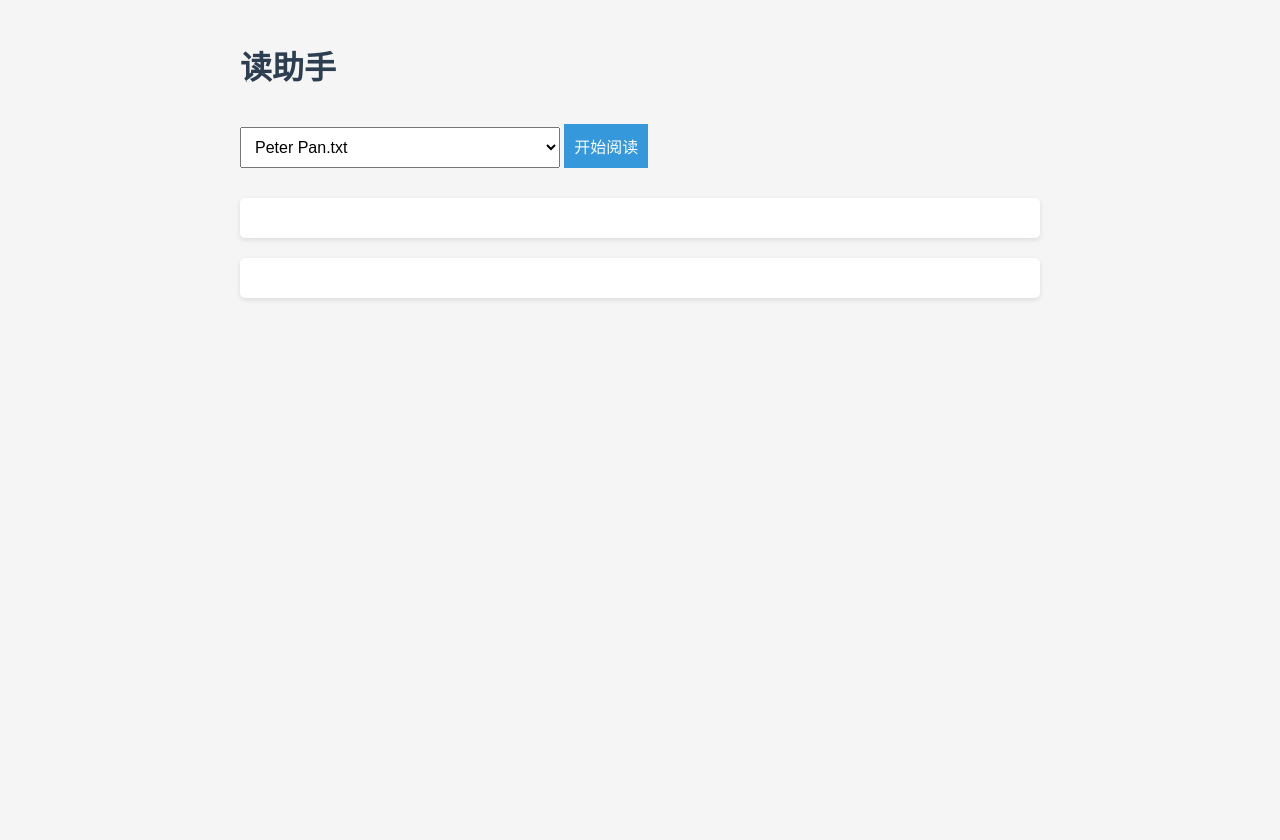
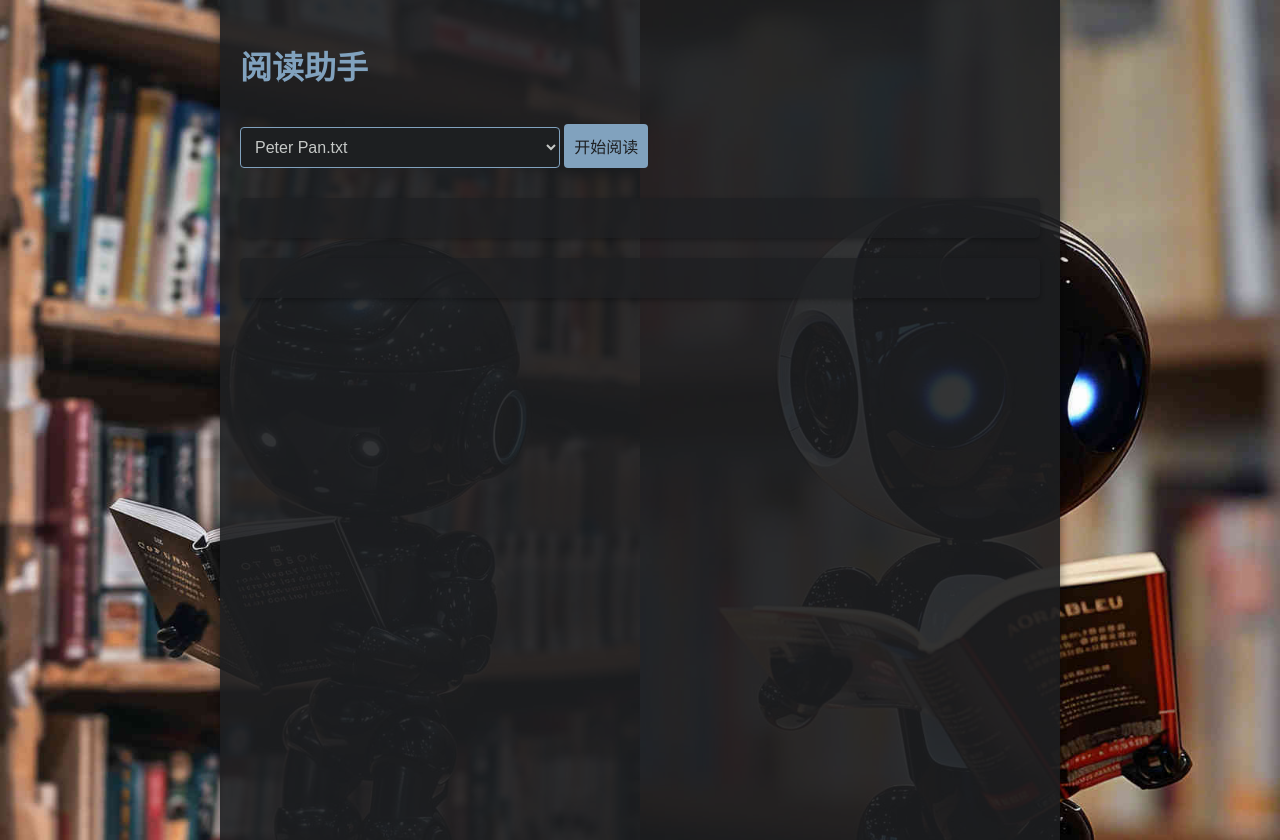
Before and after one commit to tiw/gg_game, a Flask app: page / in a window 1280 px wide. Before the commit the page ends 300 px from the top, so only its background shows below. Run offline with Flask 3, Linux system fonts and the light colour scheme; parts of the project's set-up code (start-up, migrations or seed data) failed here and were passed over.

Commit message:
Add tomorrow theme and git ignore.

```diff
--- a/templates/index.html
+++ b/templates/index.html
@@ -6,53 +6,80 @@
     <title>阅读助手</title>
     <script src="https://cdn.jsdelivr.net/npm/axios/dist/axios.min.js"></script>
     <style>
+        :root {
+            --background: #1d1f21;
+            --foreground: #c5c8c6;
+            --red: #cc6666;
+            --green: #b5bd68;
+            --yellow: #f0c674;
+            --blue: #81a2be;
+            --purple: #b294bb;
+            --cyan: #8abeb7;
+            --white: #ffffff;
+        }
         body {
             font-family: 'Segoe UI', Tahoma, Geneva, Verdana, sans-serif;
             line-height: 1.6;
-            color: #333;
+            color: var(--foreground);
+            margin: 0;
+            padding: 0;
+            background-color: var(--background);
+            background-image: url('/static/images/read_assis.png');
+            background-size: cover;
+            background-position: center;
+            background-attachment: fixed;
+        }
+        .container {
             max-width: 800px;
             margin: 0 auto;
             padding: 20px;
-            background-color: #f5f5f5;
+            background-color: rgba(29, 31, 33, 0.9); /* 半透明背景 */
+            min-height: 100vh;
+            box-shadow: 0 0 10px rgba(0,0,0,0.5);
         }
         h1, h2 {
-            color: #2c3e50;
+            color: var(--blue);
         }
         select, button {
             font-size: 16px;
             padding: 10px;
             margin: 10px 0;
+            background-color: var(--background);
+            color: var(--foreground);
+            border: 1px solid var(--blue);
+            border-radius: 4px;
         }
         button {
-            background-color: #3498db;
-            color: white;
+            background-color: var(--blue);
+            color: var(--background);
             border: none;
             cursor: pointer;
             transition: background-color 0.3s;
         }
         button:hover {
-            background-color: #2980b9;
+            background-color: var(--cyan);
         }
         #content, #analysis {
-            background-color: white;
+            background-color: rgba(29, 31, 33, 0.7);
             padding: 20px;
             border-radius: 5px;
-            box-shadow: 0 2px 5px rgba(0,0,0,0.1);
+            box-shadow: 0 2px 5px rgba(0,0,0,0.3);
             margin-top: 20px;
         }
         .highlight {
-            background-color: yellow;
+            background-color: var(--yellow);
+            color: var(--background);
             cursor: pointer;
         }
         .word-item {
             margin-bottom: 20px;
-            background-color: #f0f0f0;
+            background-color: rgba(129, 162, 190, 0.2); /* 半透明的蓝色背景 */
             padding: 10px;
             border-radius: 5px;
         }
         .word {
             font-weight: bold;
-            color: #e74c3c;
+            color: var(--red);
             font-size: 18px;
             cursor: pointer;
         }
@@ -61,12 +88,13 @@
         }
         .example {
             font-style: italic;
-            color: #27ae60;
+            color: var(--green);
         }
     </style>
 </head>
 <body>
-    <h1>读助手</h1>
+    <div class="container">
+        <h1>阅读助手</h1>
         <select id="book-select">
             {% for book in books %}
             <option value="{{ book }}">{{ book }}</option>
@@ -75,6 +103,7 @@
         <button onclick="readBook()">开始阅读</button>
         <div id="content"></div>
         <div id="analysis"></div>
+    </div>
 
     <script>
         function escapeRegExp(string) {
@@ -120,10 +149,15 @@
         }
 
         function updateContent(content, wordCount, difficultWords) {
+            content = cleanText(content);  // 清理文本，但保留换行符
             const { highlightedContent, wordPositions } = highlightDifficultWords(content, difficultWords);
+
+            // 将换行符转换为HTML的<br>标签
+            const formattedContent = highlightedContent.replace(/\n\n/g, '<br><br>').replace(/\n/g, '<br>');
+
             document.getElementById('content').innerHTML = `
                 <h2>今天的阅读内容 (${wordCount} 词):</h2>
-                <p style="white-space: pre-wrap;">${highlightedContent}</p>
+                <p>${formattedContent}</p>
             `;
             return wordPositions;
         }
@@ -232,6 +266,11 @@
                 console.log(error);
             });
         }
+
+        function cleanText(text) {
+            // 只保留ASCII字符和换行符
+            return text.replace(/[^\x00-\x7F\n]/g, '');
+        }
     </script>
 </body>
 </html>
```
Also changed, not shown: static/images/read_assis.png (added), 1 other file. Lines whose indentation alone changed are shown as unchanged.
